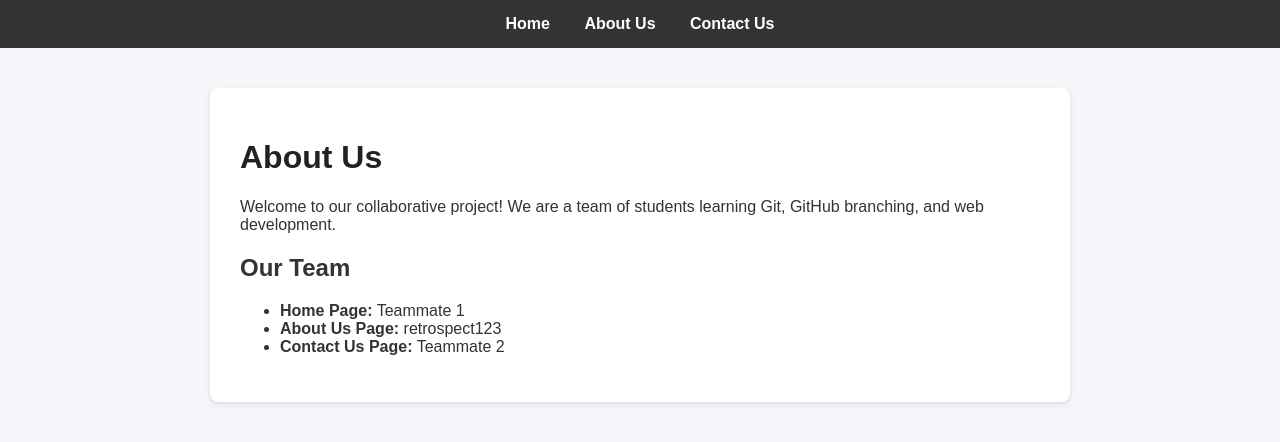
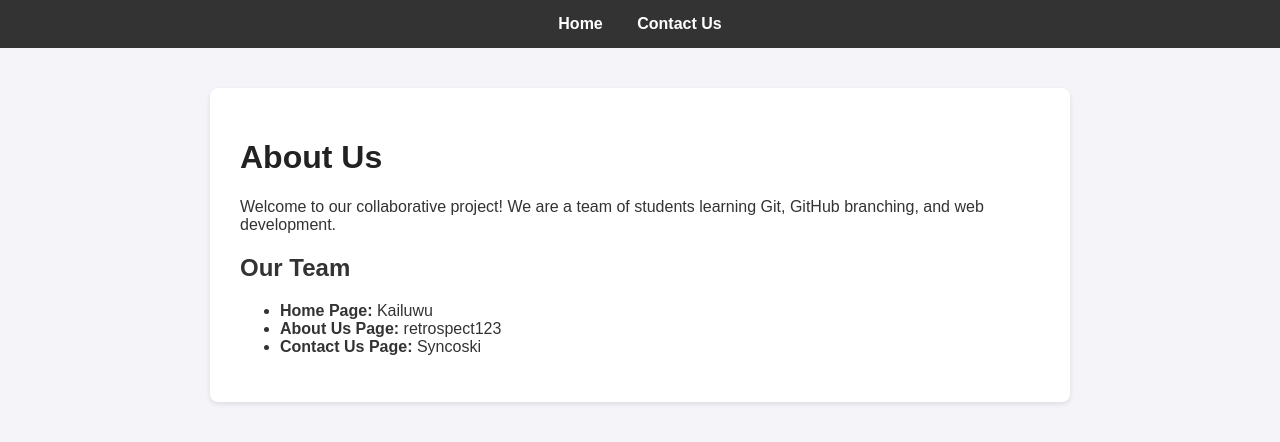
Before and after one commit to Kailuwu/collaborative-website, a plain HTML site: page about.html in a window 1280 px wide. Drawn offline with Linux system fonts and the light colour scheme.

Commit message:
Remove redundant About Us link from navigation bar

```diff
--- a/about.html
+++ b/about.html
@@ -16,7 +16,6 @@
 <body>
   <nav>
     <a href="index.html">Home</a>
-    <a href="about.html">About Us</a>
     <a href="contact.html">Contact Us</a>
   </nav>
   <div class="container">
@@ -24,9 +23,9 @@
     <p>Welcome to our collaborative project! We are a team of students learning Git, GitHub branching, and web development.</p>
     <h2>Our Team</h2>
     <ul>
-      <li><strong>Home Page:</strong> Teammate 1</li>
+      <li><strong>Home Page:</strong> Kailuwu</li>
       <li><strong>About Us Page:</strong> retrospect123</li>
-      <li><strong>Contact Us Page:</strong> Teammate 2</li>
+      <li><strong>Contact Us Page:</strong> Syncoski</li>
     </ul>
   </div>
 </body>
```
